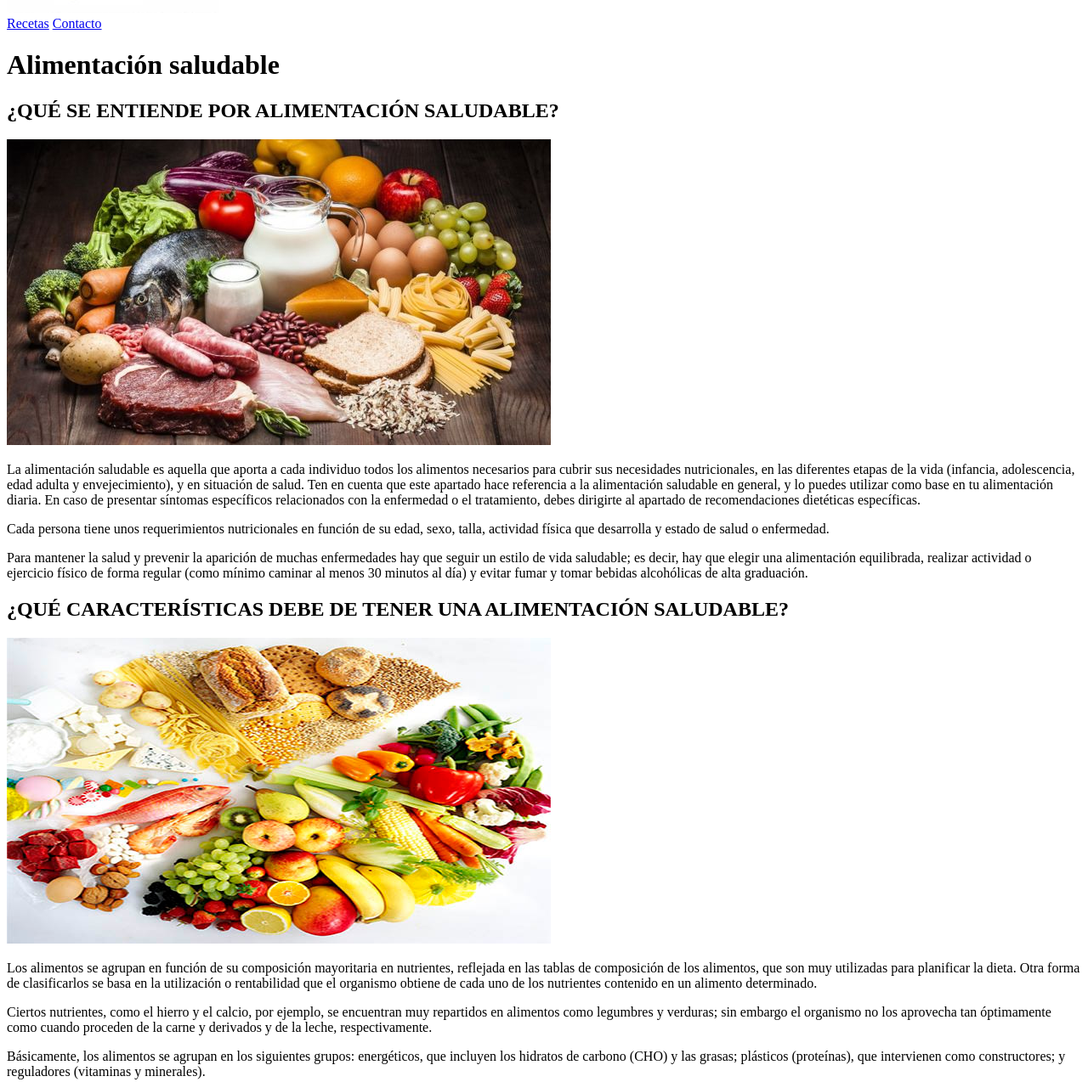
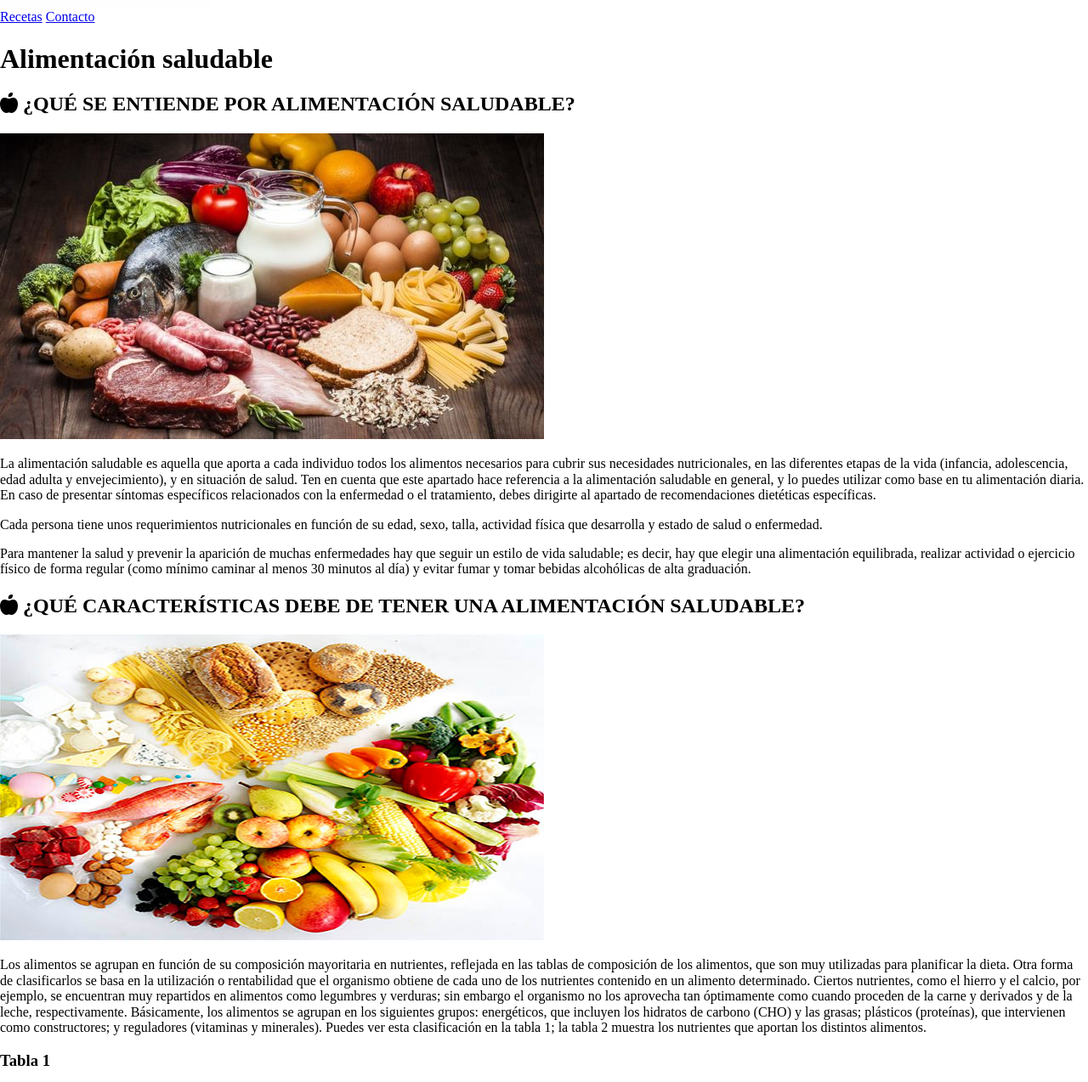
Before and after one commit to Dev-Gix/Alimentacion-saludable, a plain HTML site: page index.html in a window 1280 px wide. Shown: the part 306-1580 px from the top of the page at 85% size. Drawn offline with Linux system fonts and the light colour scheme.

Commit message:
Agregamos clases para manipular el html con el css

```diff
--- a/index.html
+++ b/index.html
@@ -4,32 +4,39 @@
 <head>
     <meta charset="UTF-8" />
     <meta name="viewport" content="width=device-width, initial-scale=1.0" />
+    <link rel="stylesheet" type="text/css" href="css/normalize.css">
+    <script src="https://kit.fontawesome.com/1a2318b2e3.js" crossorigin="anonymous"></script>
     <link rel="stylesheet" type="text/css" href="css/style.css">
+
     <title>Alimentación</title>
 </head>
 
 <body>
     <header>
-        <div class="logo">
+
+            <div class="logo centrar-contenido">
                 <img src="img/Logo.jpg" alt="Logo" />
             </div>
             <!--Logo-->
 
 
             <div class="barra">
-            <nav>
+                <nav class="navegacion">
                     <a href="#">Recetas</a>
                     <a href="#">Contacto</a>
                 </nav>
             </div>
+
         <!--Barra-->
 
     </header><!--Header-->
 
     <main>
-        <h1>Alimentación saludable</h1>
-        <section>
-            <h2>¿QUÉ SE ENTIENDE POR ALIMENTACIÓN SALUDABLE?</h2>
+        <div class="contenedor">
+        <h1 class="centrar-contenido">Alimentación saludable</h1>
+
+        <section class="Explicacion-Alimentacion clearfix">
+            <h2><i class="fas fa-apple-alt"></i> ¿QUÉ SE ENTIENDE POR ALIMENTACIÓN SALUDABLE?</h2>
 
             <img src="img/ComidaSaludable.jpg" alt="Comidas-Saludables">
 
@@ -55,22 +62,24 @@
                 alta graduación.</p>
         </section><!--Seccion-->
 
-        <section>
-            <h2>¿QUÉ CARACTERÍSTICAS DEBE DE TENER UNA ALIMENTACIÓN SALUDABLE?</h2>
+        <section class="Caracteristicas-Saludables clearfix">
+            <h2><i class="fas fa-apple-alt"></i> ¿QUÉ CARACTERÍSTICAS DEBE DE TENER UNA ALIMENTACIÓN SALUDABLE?</h2>
+           <div class="info-caracteristicasSaludables">
             <img src="img/CaracteristicaAlimentacionSalu.jpg" alt="Comidas-Caracteristicas">
             <p>Los alimentos se agrupan en función de su composición mayoritaria en nutrientes, reflejada en las tablas
                 de composición de los alimentos, que son muy utilizadas para planificar la dieta. Otra forma de
                 clasificarlos se basa en la utilización o rentabilidad que el organismo obtiene de cada uno de los
-                nutrientes contenido en un alimento determinado.</p>
-            <p>Ciertos nutrientes, como el hierro y el calcio, por ejemplo, se encuentran muy repartidos en alimentos
+                nutrientes contenido en un alimento determinado.
+                Ciertos nutrientes, como el hierro y el calcio, por ejemplo, se encuentran muy repartidos en alimentos
                 como legumbres y verduras; sin embargo el organismo no los aprovecha tan óptimamente como cuando
-                proceden de la carne y derivados y de la leche, respectivamente.</p>
-            <p>Básicamente, los alimentos se agrupan en los siguientes grupos: energéticos, que incluyen los hidratos de
+                proceden de la carne y derivados y de la leche, respectivamente.
+                Básicamente, los alimentos se agrupan en los siguientes grupos: energéticos, que incluyen los hidratos de
                 carbono (CHO) y las grasas; plásticos (proteínas), que intervienen como constructores; y reguladores
-                (vitaminas y minerales).</p>
-            <p>Puedes ver esta clasificación en la tabla 1; la tabla 2 muestra los nutrientes que aportan los distintos
+                (vitaminas y minerales).
+                Puedes ver esta clasificación en la tabla 1; la tabla 2 muestra los nutrientes que aportan los distintos
                 alimentos.</p>
-
+            </div><!--info-caracteristicasSaludables-->
+            <div class="tablas-clasificacion-comida ">
                 <h3>Tabla 1</h3>
                 <table>
                     <tr>
@@ -118,11 +127,11 @@
                         <td>CHO.</td>
                     </tr>
                 </table>
-
+            </div>
         </section><!--Seccion-->
 
-        <section>
-            <h2>¿CÓMO PLANIFICAR LA DIETA PARA QUE SEA EQUILIBRADA Y SALUDABLE?</h2>
+        <section class="Planificar-ComidaSaludable">
+            <h2><i class="fas fa-apple-alt"></i> ¿CÓMO PLANIFICAR LA DIETA PARA QUE SEA EQUILIBRADA Y SALUDABLE?</h2>
             <p>Para organizar la dieta debemos confeccionar una agenda o un calendario semanal, donde anotaremos todo lo que debemos realizar para facilitar al máximo el poder llevar a cabo el menú sin excepciones. En el anotaremos la comida y cena del día y todo lo que tenemos que tener preparado para los platos del día siguiente. Los ingredientes y alimentos para el desayuno, media mañana y merienda se contemplarán en la lista de la compra pero siempre podemos añadir alguna nota al respecto.</p>
                 <h3>Ejemplo</h3>
 
@@ -130,8 +139,17 @@
 
 
         </section><!--Seccion-->
+    </div>
+    </main>
 
-    </main>
+    <footer class="footer ">
+        <div class="barra">
+            <p>ALIMENTACIÓN SALUDABLE 2020 &copy; Todos los derechos reservados</p>
+
+        </div>
+
+    </footer>
+
 </body>
 
 </html>
```
Lines whose indentation alone changed are shown as unchanged.
